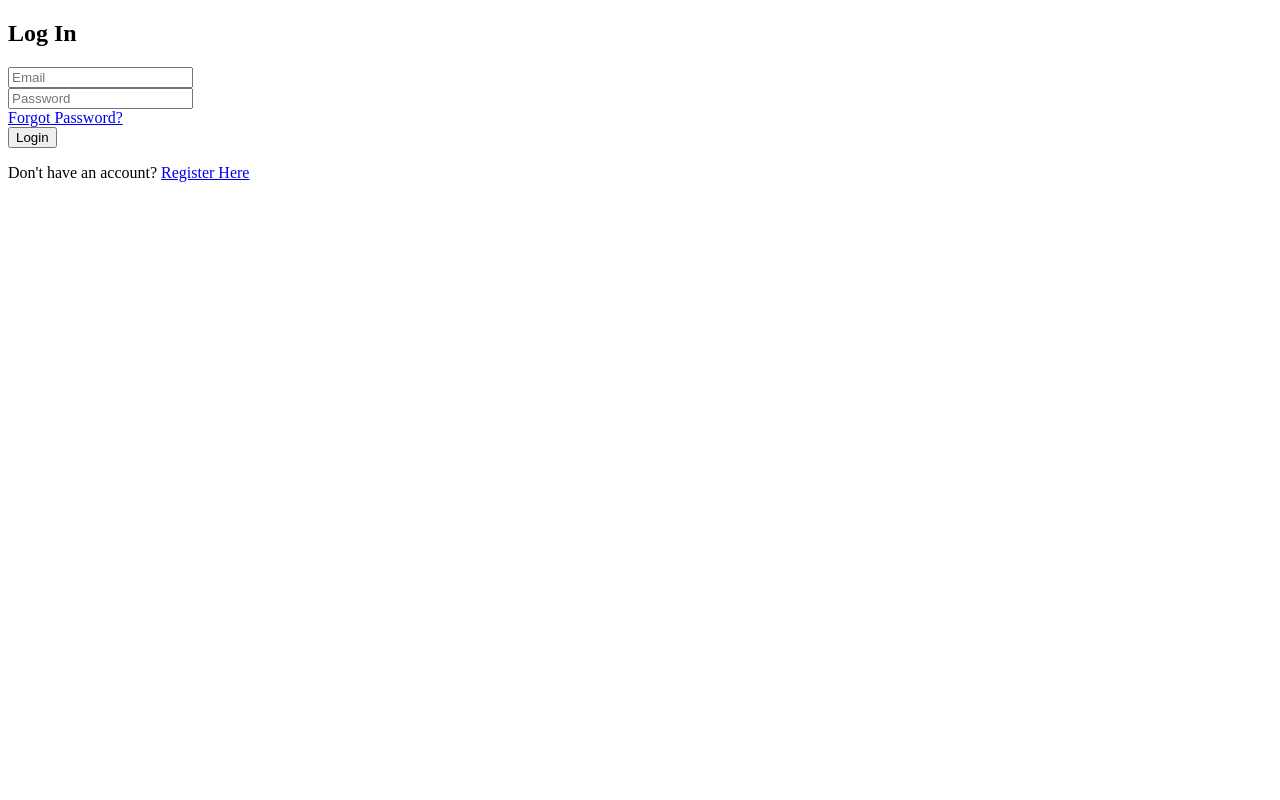
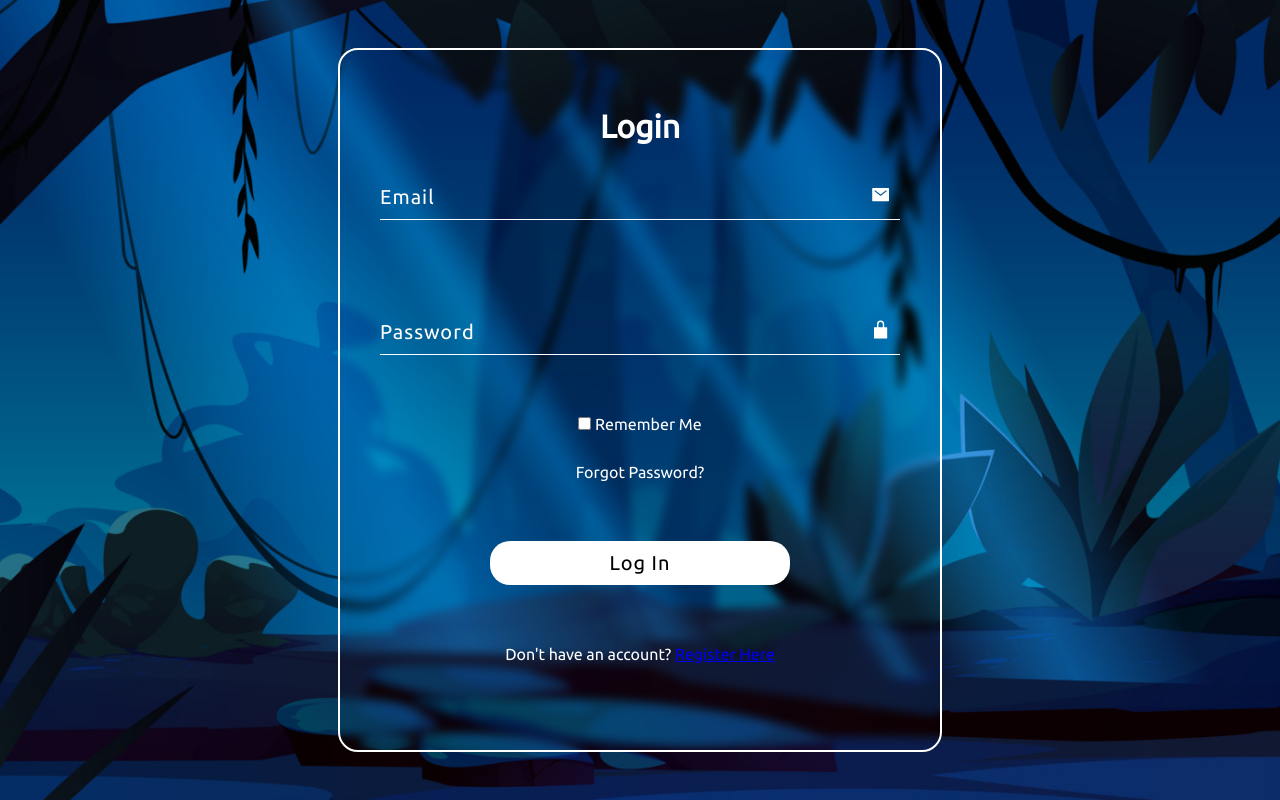
Before and after one commit to jam-carter/login-signup--form, a plain HTML site: page index.html in a window 1280 px wide. Drawn offline with nearby package versions, Linux system fonts and the light colour scheme.

Commit message:
Final updates
-CSS updated heavily
-HTML slightly updates to include remember me checkbox

```diff
--- a/index.html
+++ b/index.html
@@ -4,21 +4,36 @@
     <meta charset="UTF-8">
     <meta name="viewport" content="width=device-width, initial-scale=1.0">
     <title>Login Page</title>
+    <link rel="stylesheet" href="style.css">
 </head>
 <body>
-    <h2>Log In</h2>
+    <section>
+        <div class="form-box">
+            <div class="title-login">
+                <h2>Login</h2>
+            </div>
             <div class="inputbox">
                 <input type="text" placeholder="Email">
+                <ion-icon name="mail-sharp"></ion-icon>
             </div>
             <div class="inputbox">
                 <input type="password" placeholder="Password">
+                <ion-icon name="lock-closed-sharp"></ion-icon>
+            </div>
+            <div class="remember">
+                <input type="checkbox">
+                <label>Remember Me</label>
             </div>
             <div class="forgotpass">
                 <a href="#">Forgot Password?</a>
             </div>
-    <button>Login</button>
+            <button>Log In</button>
             <div class="register">
                 <p>Don't have an account? <a href="#">Register Here</a></p>
             </div>
+        </div>
+    </section>
+    <script type="module" src="https://unpkg.com/ionicons@7.1.0/dist/ionicons/ionicons.esm.js"></script>
+    <script nomodule src="https://unpkg.com/ionicons@7.1.0/dist/ionicons/ionicons.js"></script>
 </body>
 </html>
--- /dev/null
+++ b/style.css
@@ -0,0 +1,131 @@
+@import url('https://fonts.googleapis.com/css2?family=Ubuntu&display=swap');
+
+* {
+    margin: 0;
+    padding: 0;
+    font-family: 'Ubuntu', sans-serif;
+}
+
+section {
+    display: flex;
+    justify-content: center;
+    align-items: center;
+    min-height: 100vh;
+    width: 100%;
+
+    background: url("images/backround-login.jpg");
+    background-position: center;
+    background-size: cover;
+}
+
+.form-box {
+    position: relative;
+    width: 600px;
+    height: 700px;
+    display: flex;
+    justify-content: center;
+    align-items: center;
+    flex-direction: column;
+    border-radius: 20px;
+    border: 2px solid white;
+    background: transparent;
+    backdrop-filter: blur(5px);
+}
+
+h2 {
+    font-size: 2em;
+    color: white;
+    text-align: center;
+}
+
+.inputbox {
+    position: relative;
+    margin: 30px 0;
+    width: 100%;
+    display: flex;
+    justify-content: center;
+}
+
+.inputbox input {
+    position: relative;
+    width: 100%;
+    padding: 10px 0;
+    font-size: 20px;
+    color: #ffffff;
+    letter-spacing: 1px;
+    margin-bottom: 30px;
+    margin-left: 40px;
+    margin-right: 40px;
+    border: none;
+    border-bottom: 1px solid white;
+    outline: none;
+    background-color: transparent;
+}
+
+.inputbox ion-icon {
+    position: absolute;
+    bottom: 45px;
+    right: 50px;
+    font-size: 1.2em;
+    color: white;
+}
+
+.inputbox input::placeholder {
+    color: white;
+}
+
+.forgotpass {
+    position: relative;
+    margin: 30px 0;
+    width: 100%;
+    display: flex;
+    justify-content: center;
+}
+
+.forgotpass a {
+    color: white;
+    font-size: 1em;
+    text-decoration: none;
+}
+
+.forgotpass a:hover {
+    text-decoration: underline;
+}
+
+button {
+    position: relative;
+    margin: 30px 0;
+    width: 50%;
+    padding: 10px 0;
+    font-size: 20px;
+    color: black;
+    letter-spacing: 1px;
+    background-color: white;
+    border: none;
+    outline: none;
+    cursor: pointer;
+    border-radius: 20px;
+}
+
+button:hover {
+    background-color: grey;
+    color: white;
+}
+
+.remember label {
+    color: white;
+}
+
+.register {
+    position: relative;
+    margin: 30px 0;
+    width: 100%;
+    display: flex;
+    justify-content: center;
+}
+
+.register p {
+    color: white;
+    font-size: 1em;
+    text-decoration: none;
+}
```
Also changed, not shown: images/backround-login.jpg (added). Lines whose indentation alone changed are shown as unchanged.
